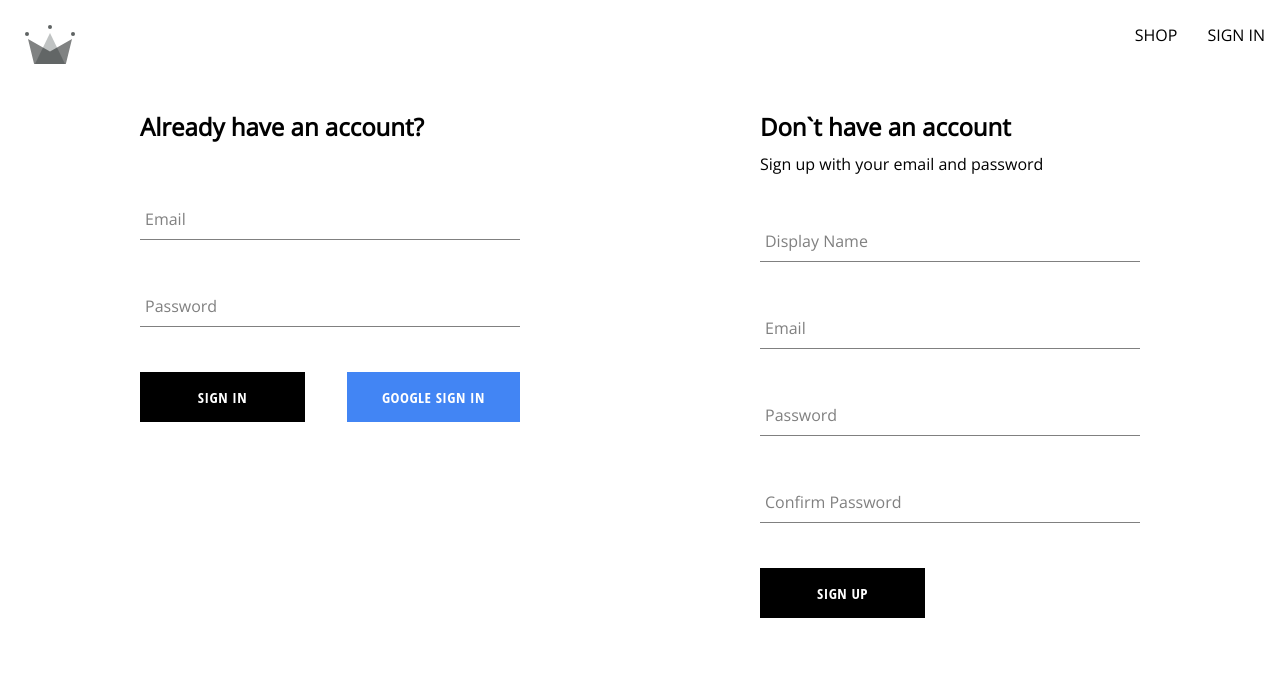
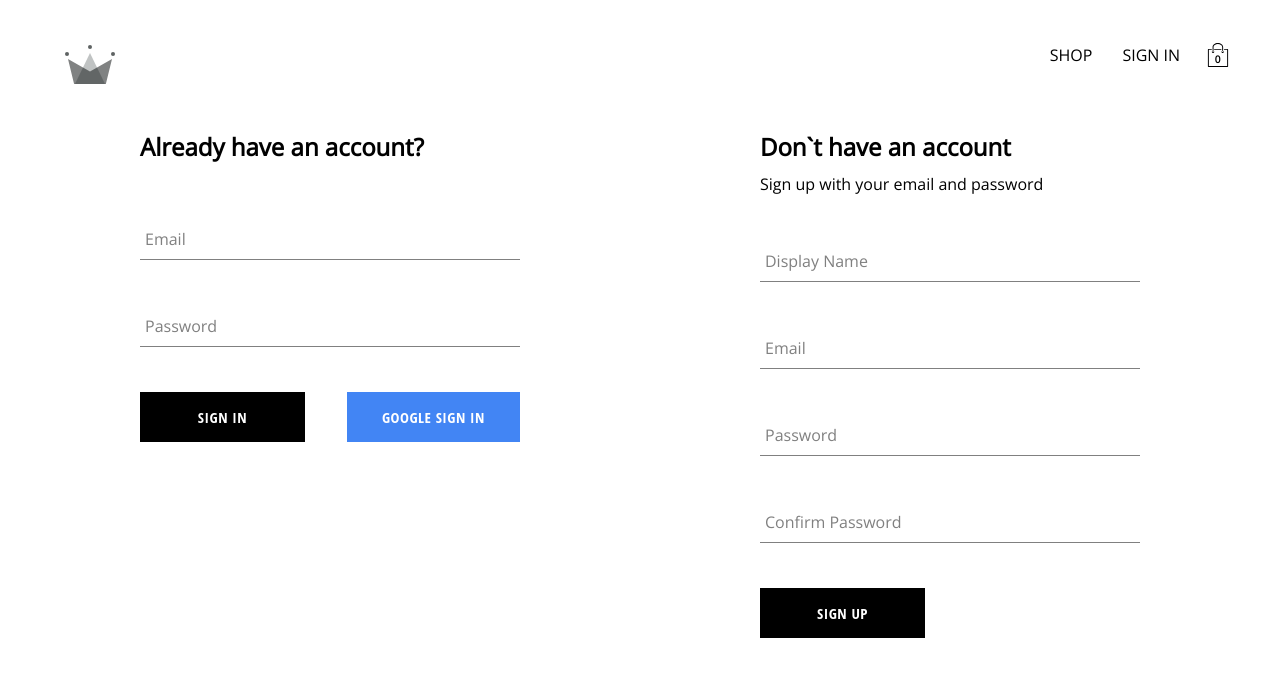
Before and after one commit to romafanasiev/capstone-project, a React (Create React App) app: page /auth in a window 1280 px wide. Shown: the top 676 px of the page. Built offline with nearby package versions, Linux system fonts and the light colour scheme; no server answers.

Commit message:
add cart-dropdown component

```diff
--- /dev/null
+++ b/src/components/cart-dropdown/cart-dropdown.component.jsx
@@ -0,0 +1,14 @@
+import Button from "../button/button.component";
+
+import "./cart-dropdown.styles.scss";
+
+const CartDropdown = () => {
+  return (
+    <div className='cart-dropdown-container'>
+      <div className='cart-items'></div>
+      <Button>GO TO CHECKOUT</Button>
+    </div>
+  )
+};
+
+export default CartDropdown
--- /dev/null
+++ b/src/components/cart-dropdown/cart-dropdown.styles.scss
@@ -0,0 +1,29 @@
+.cart-dropdown-container {
+  position: absolute;
+  width: 240px;
+  height: 340px;
+  display: flex;
+  flex-direction: column;
+  padding: 20px;
+  border: 1px solid black;
+  background-color: white;
+  top: 90px;
+  right: 40px;
+  z-index: 5;
+
+  .empty-message {
+    font-size: 18px;
+    margin: 50px auto;
+  }
+
+  .cart-items {
+    height: 240px;
+    display: flex;
+    flex-direction: column;
+    overflow: scroll;
+  }
+
+  button {
+    margin-top: auto;
+  }
+}
--- /dev/null
+++ b/src/components/cart-icon/cart-icon.component.jsx
@@ -0,0 +1,23 @@
+import { UserContext } from "../../context/user.context";
+
+import { CartContext } from "../../context/cart.contex";
+
+import { ReactComponent as ShoppingIcon } from "../../assets/shopping-bag.svg";
+
+import "./cart-icon.styles.scss";
+import { useContext } from "react";
+
+const CartIcon = () => {
+  const { isCartOpen, setIsCartOpen } = useContext(CartContext);
+
+  const toogleIsCartOpen = () => setIsCartOpen(!isCartOpen);
+
+  return (
+    <div className="cart-icon-container" onClick={toogleIsCartOpen}>
+      <ShoppingIcon className="shopping-icon" />
+      <span className="item-count">0</span>
+    </div>
+  );
+};
+
+export default CartIcon;
--- /dev/null
+++ b/src/components/cart-icon/cart-icon.styles.scss
@@ -0,0 +1,21 @@
+.cart-icon-container {
+  width: 45px;
+  height: 45px;
+  position: relative;
+  display: flex;
+  align-items: center;
+  justify-content: center;
+  cursor: pointer;
+
+  .shopping-icon {
+    width: 24px;
+    height: 24px;
+  }
+
+  .item-count {
+    position: absolute;
+    font-size: 10px;
+    font-weight: bold;
+    bottom: 12px;
+  }
+}
--- /dev/null
+++ b/src/context/cart.contex.jsx
@@ -0,0 +1,15 @@
+import { createContext, useState } from "react";
+
+export const CartContext = createContext({
+  isCartOpen: false,
+  setIsCartOpen: () => {}
+});
+
+export const CartProvider = ({ children }) => {
+  const [isCartOpen, setIsCartOpen] = useState(false);
+  const value = {isCartOpen, setIsCartOpen};
+
+  return (
+    <CartContext.Provider value={value}>{children}</CartContext.Provider>
+  )
+};
--- a/src/index.js
+++ b/src/index.js
@@ -6,6 +6,7 @@
 import App from './App';
 import { UserProvider } from './context/user.context';
 import { ProductsProvider } from './context/products.context';
+import { CartProvider } from './context/cart.contex';
 
 import "./index.scss";
 
@@ -15,7 +16,9 @@
     <BrowserRouter>
       <UserProvider>
         <ProductsProvider>
-          <App />
+          <CartProvider>
+            <App />
+          </CartProvider>
         </ProductsProvider>
       </UserProvider>
     </BrowserRouter>
--- a/src/index.scss
+++ b/src/index.scss
@@ -2,6 +2,7 @@
 
 body {
   margin: 0;
+  padding: 20px 40px;
   font-family: "Open sans", sans-serif;
   -webkit-font-smoothing: antialiased;
   -moz-osx-font-smoothing: grayscale;
--- a/src/routes/navigation/navigation.component.jsx
+++ b/src/routes/navigation/navigation.component.jsx
@@ -2,7 +2,11 @@
 import { Outlet, Link } from "react-router-dom";
 
 import { ReactComponent as CrwnLogo } from '../../assets/crown.svg';
+import CartIcon from "../../components/cart-icon/cart-icon.component";
+import CartDropdown from "../../components/cart-dropdown/cart-dropdown.component";
+
 import { UserContext } from "../../context/user.context";
+import { CartContext } from "../../context/cart.contex";
 
 import { signOutUser } from '../../utils/firebase/firebase.utils';
 
@@ -10,6 +14,7 @@
 
 const Navigation = () => {
   const { currentUser } = useContext(UserContext);
+  const { isCartOpen } = useContext(CartContext);
 
   return (
     <Fragment>
@@ -31,7 +36,9 @@
               SIGN IN
             </Link>
           )}
+          <CartIcon />
         </div>
+        {isCartOpen && <CartDropdown />}
       </div>
       <Outlet />
     </Fragment>
```
Also changed, not shown: src/assets/shopping-bag.svg (added).
